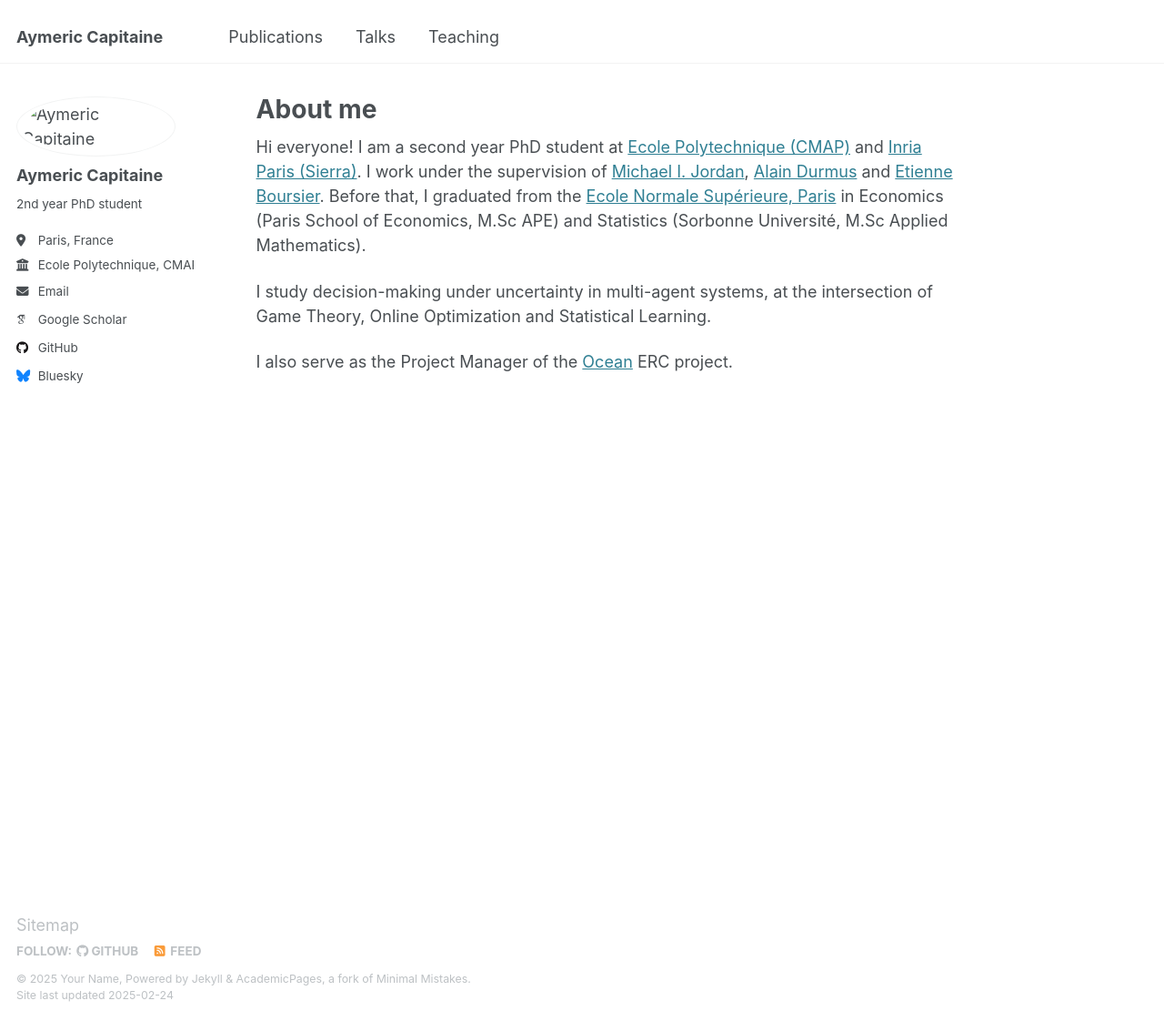
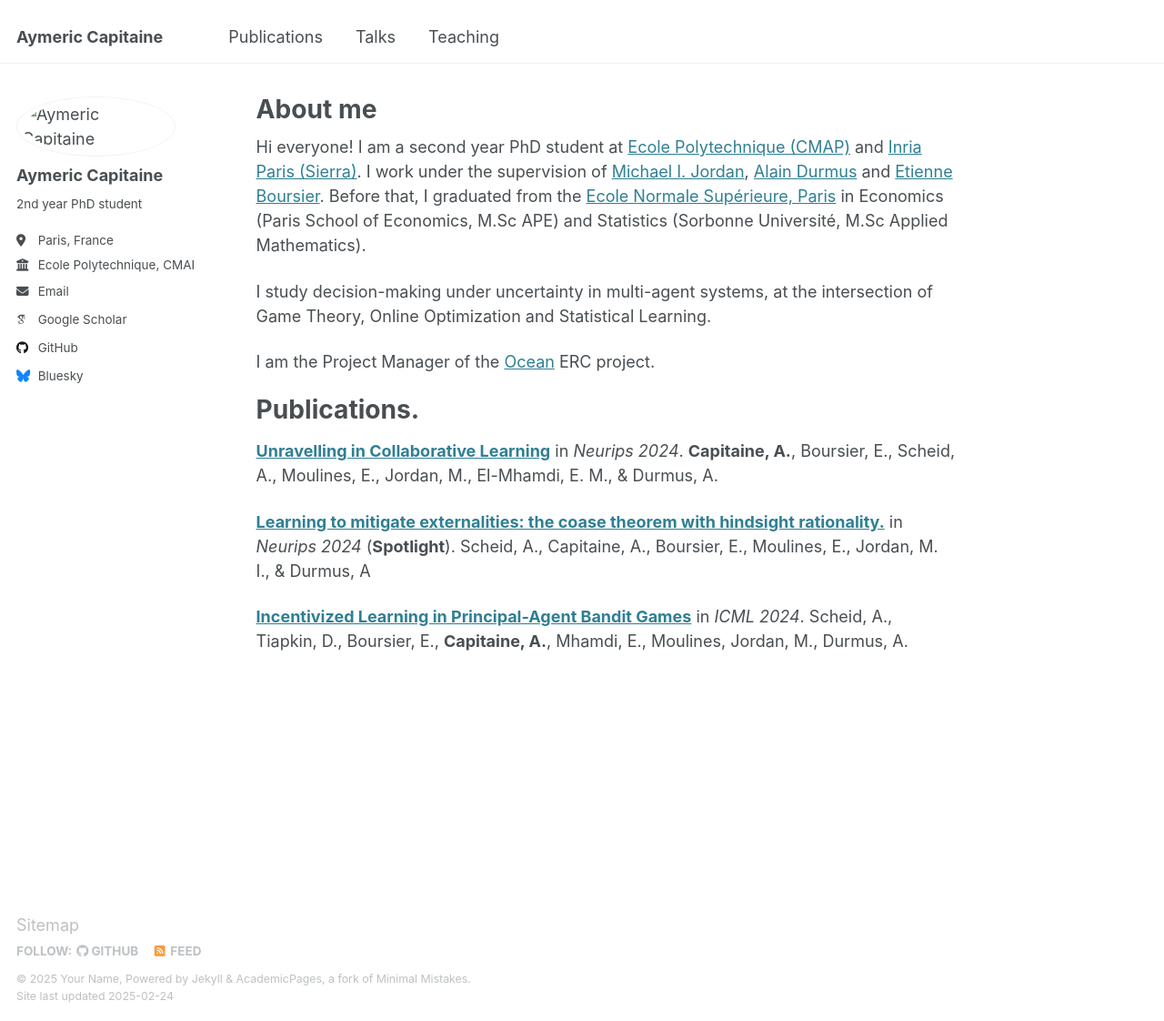
Before and after one commit to aymericcapitaine/aymericcapitaine.github.io, a Jekyll site: the page built from _pages/about.md, in a window 1280 px wide and 1122 px high. Shown: the whole window at 91% size. Built offline with Jekyll 4.4.1, drawn with Linux system fonts in a browser that asks for light colours; some web fonts are replaced.

Commit message:
Update about.md
changed about to include publications

```diff
--- a/_pages/about.md
+++ b/_pages/about.md
@@ -10,4 +10,15 @@ Hi everyone! I am a second year PhD student at [Ecole Polytechnique (CMAP)](http
 
 I study decision-making under uncertainty in multi-agent systems, at the intersection of Game Theory, Online Optimization and Statistical Learning.
 
-I also serve as the Project Manager of the [Ocean](https://oceanerc.com/) ERC project.
+I am the Project Manager of the [Ocean](https://oceanerc.com/) ERC project.
+
+Publications.
+======
+[**Unravelling in Collaborative Learning**](https://arxiv.org/abs/2407.14332) in *Neurips 2024*.
+**Capitaine, A.**, Boursier, E., Scheid, A., Moulines, E., Jordan, M., El-Mhamdi, E. M., & Durmus, A.
+
+[**Learning to mitigate externalities: the coase theorem with hindsight rationality.**](https://arxiv.org/abs/2406.19824) in *Neurips 2024* (**Spotlight**).
+Scheid, A., Capitaine, A., Boursier, E., Moulines, E., Jordan, M. I., & Durmus, A
+
+[**Incentivized Learning in Principal-Agent Bandit Games**](https://arxiv.org/abs/2403.03811) in *ICML 2024*.
+Scheid, A., Tiapkin, D., Boursier, E., **Capitaine, A.**, Mhamdi, E., Moulines, Jordan, M., Durmus, A.
```
